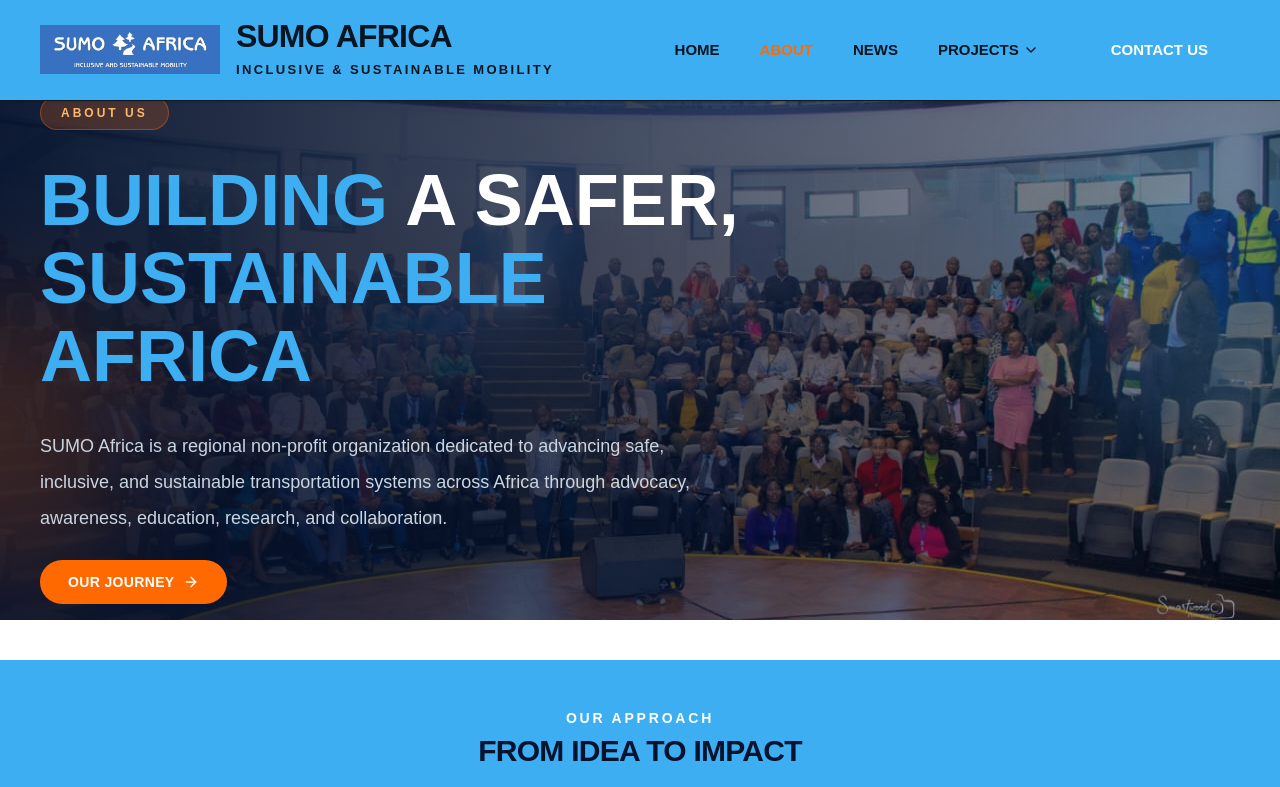
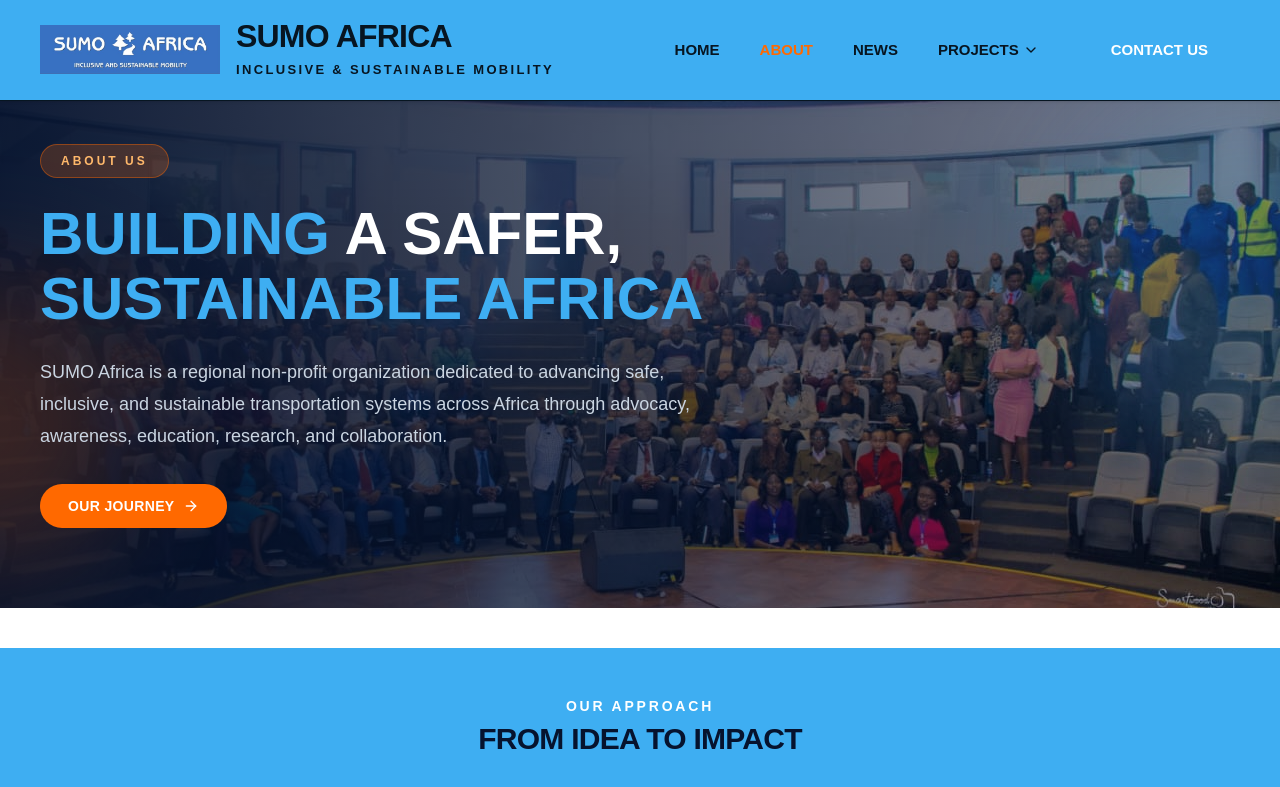
Before and after one commit to christine-M9/SUMO, a Next.js app in the folder sumo-africa/: page /about in a window 1280 px wide. Shown: the top 787 px of the page. Built offline with nearby package versions, Linux system fonts and the light colour scheme.

Commit message:
adjust the sizing of about words

```diff
--- a/sumo-africa/app/about/page.tsx
+++ b/sumo-africa/app/about/page.tsx
@@ -110,7 +110,7 @@ export default function AboutPage() {
       {/* =========================================================
           HERO SECTION
       ========================================================= */}
-      <section className="relative min-h-[620px] h-[75vh] overflow-hidden">
+      <section className="relative flex min-h-[75vh] items-center overflow-hidden">
         <img
           src="/images/sumo1.jpeg"
           alt="SUMO Africa"
@@ -123,20 +123,20 @@ export default function AboutPage() {
 
         <div className="absolute -left-40 bottom-10 h-60 w-60 sm:h-72 sm:w-72 rounded-full bg-orange-500/20 blur-3xl" />
 
-        <div className="relative mx-auto flex h-full w-full max-w-7xl items-center px-4 sm:px-6 md:px-8 lg:px-10">
-          <div className="w-full max-w-3xl pt-12 sm:pt-16 md:pt-20">
+        <div className="relative mx-auto flex w-full max-w-7xl items-center px-4 pb-16 pt-32 sm:px-6 sm:pb-20 sm:pt-36 md:px-8 lg:px-10">
+          <div className="w-full max-w-3xl">
             <span className="inline-block rounded-full border border-orange-500/40 bg-orange-500/20 px-3 py-1.5 text-[10px] font-bold uppercase tracking-[0.18em] text-orange-300 sm:px-5 sm:py-2 sm:text-xs sm:tracking-[0.25em]">
               About Us
             </span>
 
-            <h1 className="mt-6 max-w-3xl text-[2.45rem] font-black uppercase leading-[1.08] text-white xs:text-[2.7rem] sm:mt-8 sm:text-5xl md:text-6xl lg:text-7xl">
+            <h1 className="mt-5 max-w-3xl text-[2.1rem] font-black uppercase leading-[1.08] text-white sm:mt-6 sm:text-4xl md:text-5xl lg:text-6xl">
               <span className="text-[#3eaef2]">Building</span>{" "}
               A Safer,{" "}
               <span className="text-[#3eaef2]">Sustainable</span>{" "}
               <span className="text-[#3eaef2]">Africa</span>
             </h1>
 
-            <p className="mt-6 max-w-2xl text-sm leading-7 text-slate-300 sm:mt-8 sm:text-base sm:leading-8 md:text-lg md:leading-9">
+            <p className="mt-5 max-w-2xl text-sm leading-7 text-slate-300 sm:mt-6 sm:text-base sm:leading-7 md:text-lg md:leading-8">
               SUMO Africa is a regional non-profit organization dedicated to
               advancing safe, inclusive, and sustainable transportation systems
               across Africa through advocacy, awareness, education, research,
@@ -145,7 +145,7 @@ export default function AboutPage() {
 
             <Link
               href="#journey"
-              className="mt-6 inline-flex h-11 items-center gap-2 rounded-full bg-orange-500 px-5 text-xs font-bold uppercase tracking-wide text-white transition hover:bg-orange-600 sm:px-7 sm:text-sm"
+              className="mt-8 inline-flex h-11 items-center gap-2 rounded-full bg-orange-500 px-5 text-xs font-bold uppercase tracking-wide text-white transition hover:bg-orange-600 sm:px-7 sm:text-sm"
             >
               Our Journey
               <ArrowRight size={16} />
```
